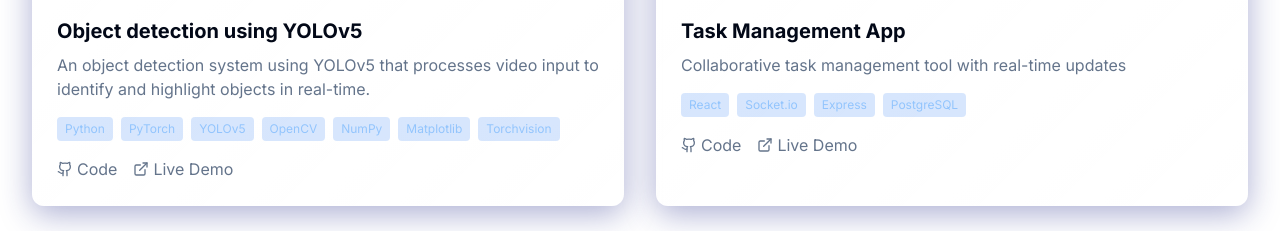
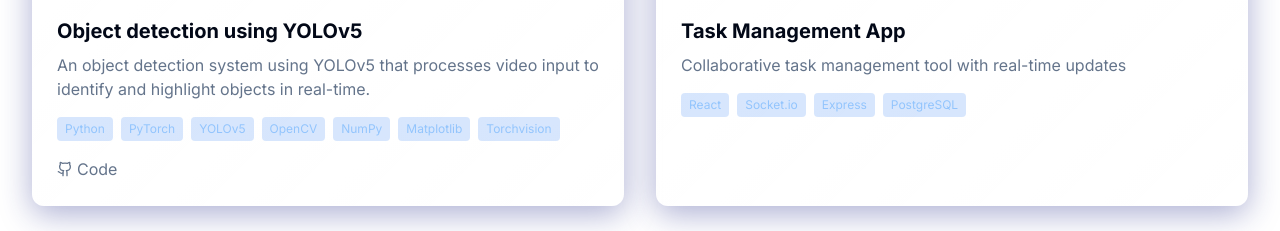
Before and after one commit to Netaasree/horizon-web-touch, a React (Vite) app: page / in a window 1280 px wide. Shown: the part 2880-3111 px from the top of the page. Built offline with nearby package versions, Linux system fonts and the light colour scheme.

Commit message:
Changes
Co-authored-by: Netaasree <130861594+Netaasree@users.noreply.github.com>

```diff
--- a/src/components/ProjectCard.tsx
+++ b/src/components/ProjectCard.tsx
@@ -196,6 +196,7 @@ const ProjectCard: React.FC<ProjectCardProps> = ({
         </div>
 
         <div className="flex space-x-4">
+          {project.github && (
             <motion.a
               href={project.github}
               target="_blank"
@@ -208,6 +209,8 @@ const ProjectCard: React.FC<ProjectCardProps> = ({
               <Github size={16} className="mr-1" />
               Code
             </motion.a>
+          )}
+          {project.live && (
             <motion.a
               href={project.live}
               target="_blank"
@@ -220,6 +223,7 @@ const ProjectCard: React.FC<ProjectCardProps> = ({
               <ExternalLink size={16} className="mr-1" />
               Live Demo
             </motion.a>
+          )}
         </div>
       </div>
     </motion.div>
```
Lines whose indentation alone changed are shown as unchanged.
